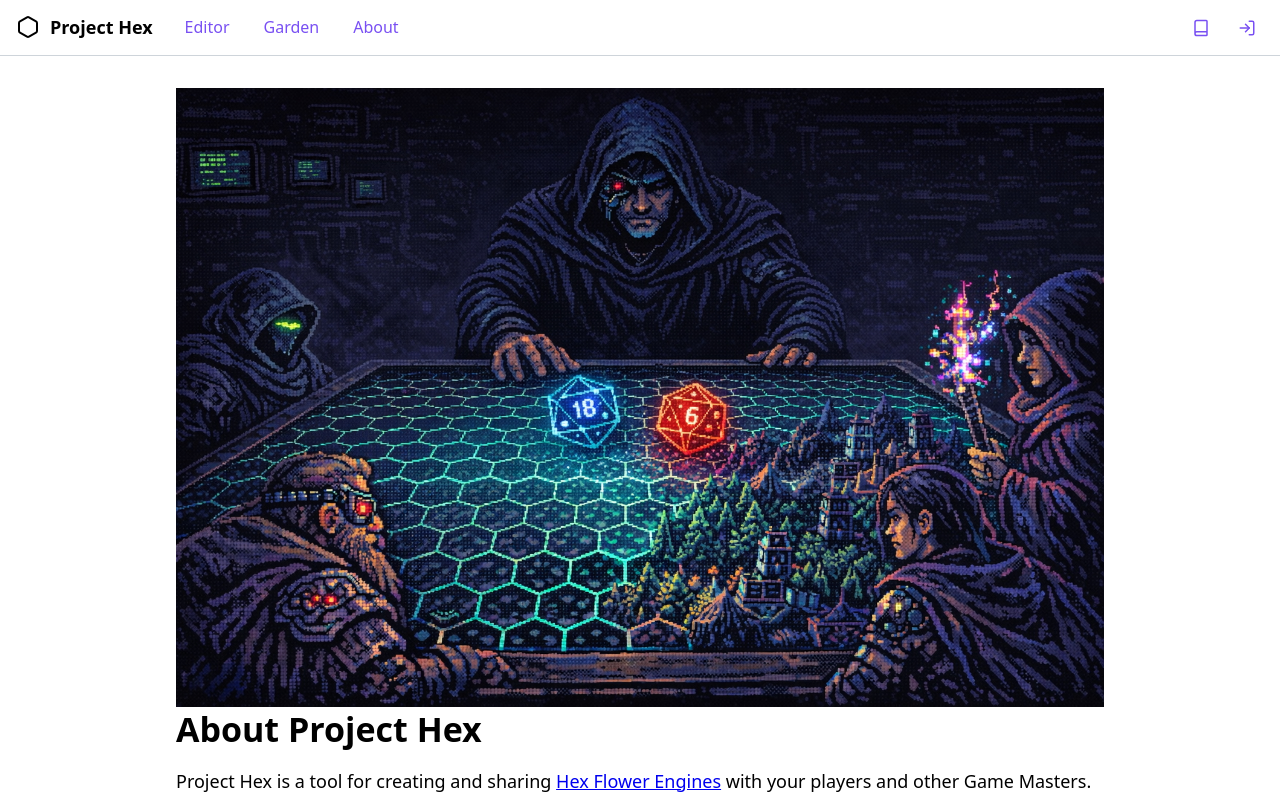
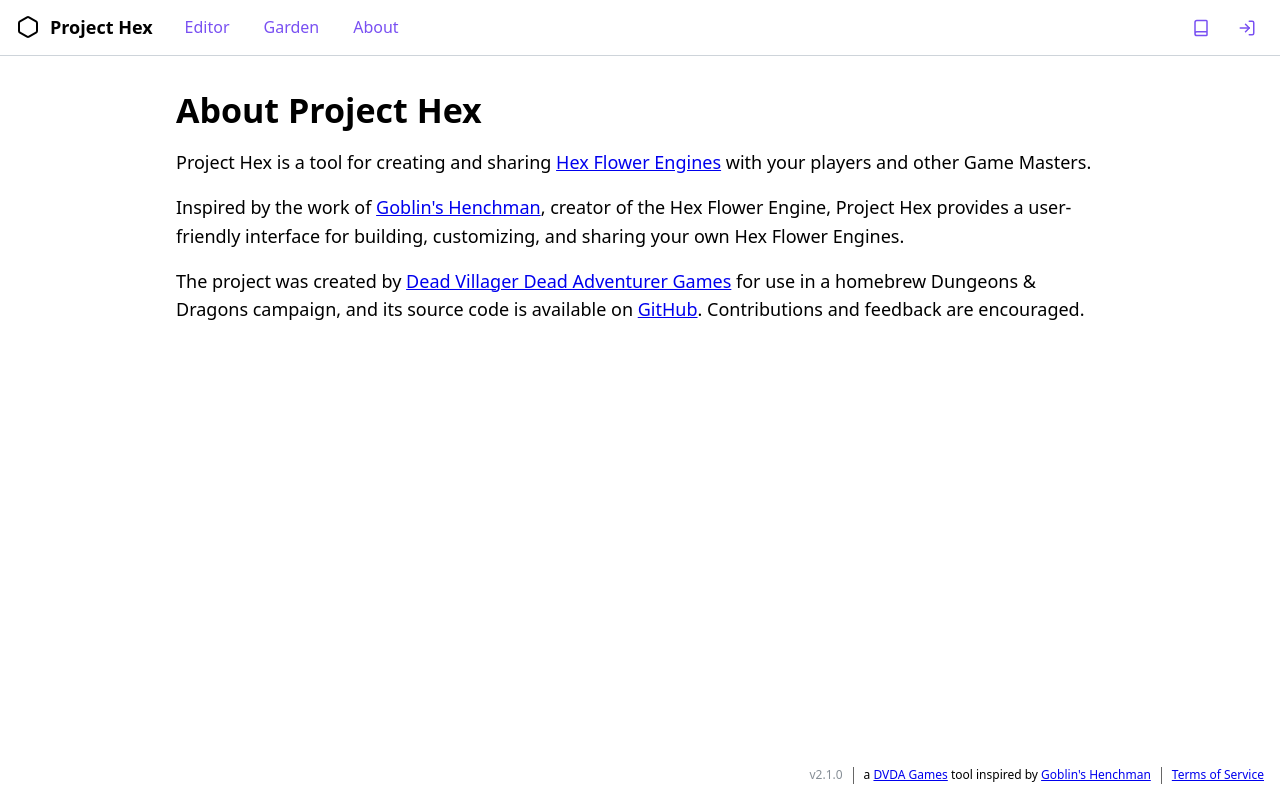
Before and after one commit to DVDAGames/react-hex-flower-engine, a React (Vite) app: page /about in a window 1280 px wide. Shown: the top 800 px of the page. Built offline with nearby package versions, Linux system fonts and the light colour scheme.

Commit message:
chore: get rid of image

```diff
--- a/src/components/About/About.tsx
+++ b/src/components/About/About.tsx
@@ -1,11 +1,10 @@
-import { Container, Image, Text, Title } from "@mantine/core";
+import { Container, Text, Title } from "@mantine/core";
 import { PageLayout } from "../PageLayout";
 
 export function About() {
   return (
     <PageLayout>
       <Container size="md" py="xl" mt="2xl">
-        <Image src="/public/project-hex-dm.jpg" alt="Project Hex Dungeon Master" width="100%" height="auto" />
         <Title order={1}>About Project Hex</Title>
         <Text size="lg" mt="md">
           Project Hex is a tool for creating and sharing{" "}
```
